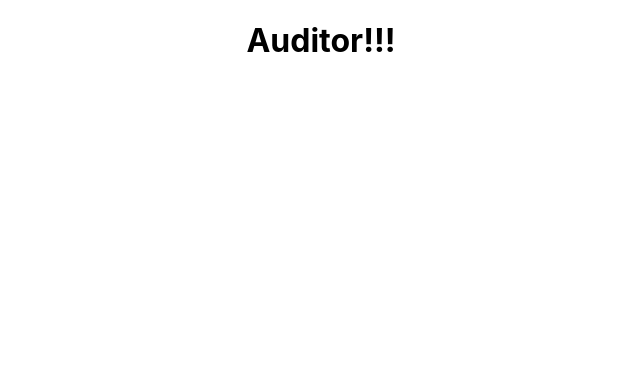
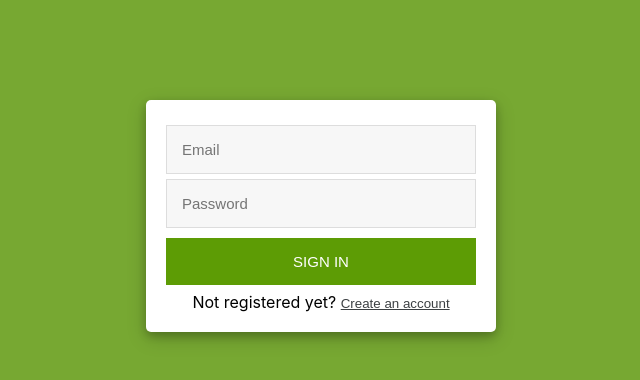
Before and after one commit to Edswel/auditor, a React (Create React App) app: page / in a window 1280 px wide. Shown: the top 380 px of the page, without its empty margins (319-959 px from the left). Built offline with nearby package versions, Linux system fonts and the light colour scheme.

Commit message:
Create register and signin forms

```diff
--- a/public/index.html
+++ b/public/index.html
@@ -1,43 +1,20 @@
 <!DOCTYPE html>
 <html lang="en">
+
 <head>
   <meta charset="utf-8" />
   <link rel="icon" href="%PUBLIC_URL%/favicon.ico" />
   <meta name="viewport" content="width=device-width, initial-scale=1" />
   <meta name="theme-color" content="#000000" />
-    <meta
-      name="description"
-      content="Web site created using create-react-app"
-    />
+  <meta name="description" content="Web site created using create-react-app" />
   <link rel="apple-touch-icon" href="%PUBLIC_URL%/logo192.png" />
-    <!--
-      manifest.json provides metadata used when your web app is installed on a
-      user's mobile device or desktop. See https://developers.google.com/web/fundamentals/web-app-manifest/
-    -->
   <link rel="manifest" href="%PUBLIC_URL%/manifest.json" />
-    <!--
-      Notice the use of %PUBLIC_URL% in the tags above.
-      It will be replaced with the URL of the `public` folder during the build.
-      Only files inside the `public` folder can be referenced from the HTML.
+  <title>Auditor</title>
+</head>
 
-      Unlike "/favicon.ico" or "favicon.ico", "%PUBLIC_URL%/favicon.ico" will
-      work correctly both with client-side routing and a non-root public URL.
-      Learn how to configure a non-root public URL by running `npm run build`.
-    -->
-    <title>React App</title>
-  </head>
 <body>
   <noscript>You need to enable JavaScript to run this app.</noscript>
   <div id="root"></div>
-    <!--
-      This HTML file is a template.
-      If you open it directly in the browser, you will see an empty page.
+</body>
 
-      You can add webfonts, meta tags, or analytics to this file.
-      The build step will place the bundled scripts into the <body> tag.
-
-      To begin the development, run `npm start` or `yarn start`.
-      To create a production bundle, use `npm run build` or `yarn build`.
-    -->
-  </body>
 </html>
--- a/src/App.css
+++ b/src/App.css
@@ -1,38 +1,3 @@
-.App {
-  text-align: center;
+body {
+  background: #77a832;
 }
-
-.App-logo {
-  height: 40vmin;
-  pointer-events: none;
-}
-
-@media (prefers-reduced-motion: no-preference) {
-  .App-logo {
-    animation: App-logo-spin infinite 20s linear;
-  }
-}
-
-.App-header {
-  background-color: #282c34;
-  min-height: 100vh;
-  display: flex;
-  flex-direction: column;
-  align-items: center;
-  justify-content: center;
-  font-size: calc(10px + 2vmin);
-  color: white;
-}
-
-.App-link {
-  color: #61dafb;
-}
-
-@keyframes App-logo-spin {
-  from {
-    transform: rotate(0deg);
-  }
-  to {
-    transform: rotate(360deg);
-  }
-}
--- a/src/App.js
+++ b/src/App.js
@@ -1,11 +1,9 @@
-
+import Main from './components/Main';
 import './App.css';
 
 function App() {
   return (
-    <div className="App">
-      <h1>Auditor!!!</h1>
-    </div>
+    <Main />
   );
 }
 
--- /dev/null
+++ b/src/components/Forms/Login.css
@@ -0,0 +1,37 @@
+.registrationField {
+    width: 100%;
+    background-color: #f7f7f7;
+    color: #000;
+    border: 1px solid #ddd;
+    padding: 15px;
+    margin: 5px 0 0 0;
+    box-sizing: border-box;
+    font-size: 15px;
+}
+
+.submitButton {
+    width: 100%;
+    background: #5d9c05;
+    border: 0;
+    color: #fff;
+    padding: 15px;
+    margin: 10px 0 0 0;
+    font-size: 15px;
+    cursor: pointer;
+}
+
+.questionLine {
+    text-align: center;
+    margin: 7px 0 0 0;
+    display: block;
+}
+
+.formButton {
+    border: 0;
+    background-color: unset;
+    text-decoration: underline;
+    color: #3c4043;
+    padding: 0;
+    margin: 0;
+    cursor: pointer;
+}
--- /dev/null
+++ b/src/components/Forms/Login.js
@@ -0,0 +1,29 @@
+import React, { Component } from 'react';
+import './Login.css';
+
+class Login extends Component {
+    state = {
+        email: '',
+        password: '',
+        fireErrors: ''
+    }
+    render() {
+        return (
+            <>
+                <form>
+                    <input type='text'
+                        className='registrationField'
+                        placeholder='Email'
+                        name='email' />
+                    <input type='password'
+                        className='registrationField'
+                        placeholder='Password'
+                        name='password' />
+                    <input type='submit' className='submitButton' value='SIGN IN' />
+                </form>
+            </>
+        );
+    }
+}
+
+export default Login;
--- /dev/null
+++ b/src/components/Forms/Register.js
@@ -0,0 +1,34 @@
+import React, { Component } from 'react';
+import './Login.css';
+
+class Register extends Component {
+    state = {
+        email: '',
+        password: '',
+        userName: '',
+        fireErrors: ''
+    }
+    render() {
+        return (
+            <>
+                <form>
+                    <input type='text'
+                        className='registrationField'
+                        placeholder='Username'
+                        name='name' />
+                    <input type='text'
+                        className='registrationField'
+                        placeholder='Email'
+                        name='email' />
+                    <input type='password'
+                        className='registrationField'
+                        placeholder='Password'
+                        name='password' />
+                    <input type='submit' className='submitButton' value='REGISTER' />
+                </form>
+            </>
+        );
+    }
+}
+
+export default Register;
--- /dev/null
+++ b/src/components/Main.css
@@ -0,0 +1,12 @@
+.mainPage {
+    border-radius: 5px;
+    box-sizing: border-box;
+    text-align: center;
+    background-color: #fff;
+    padding: 20px;
+    width: 100%;
+    max-width: 350px;
+    margin: 100px auto;
+    display: table;
+    box-shadow: 0 4px 8px 0 rgba(0, 0, 0, 0.2), 0 6px 20px 0 rgba(0, 0, 0, 0.19);
+}
--- /dev/null
+++ b/src/components/Main.js
@@ -0,0 +1,44 @@
+import React, { Component } from 'react';
+import Login from './Forms/Login';
+import Register from './Forms/Register';
+import './Main.css';
+
+export default class Main extends Component {
+    state = {
+        user: 1,
+        loading: true,
+        switchForm: false
+    }
+
+    switchForm = (action) => {
+        console.log(action);
+        this.setState({
+            switchForm: action === 'register' ? true : false
+        });
+    }
+
+    render() {
+        const form = !this.state.switchForm ? <Login /> : <Register />
+        return (
+            <>
+                <div className='mainPage'>
+                    {form}
+                    {!this.state.switchForm ?
+
+                        (<span className='questionLine'>
+                            Not registered yet? <button
+                                onClick={() => this.switchForm(!this.state.switchForm ? 'register' : 'login')}
+                                className='formButton'>Create an account</button>
+                        </span>) : (
+                            <span className='questionLine'>
+                                Have an account? <button
+                                    onClick={() => this.switchForm(!this.state.switchForm ? 'register' : 'login')}
+                                    className='formButton'>Sign in here!</button>
+                            </span>
+                        )
+                    }
+                </div>
+            </>
+        );
+    }
+}
```
Also changed, not shown: src/components/Forms/Register.css (added). Lines whose indentation alone changed are shown as unchanged.
